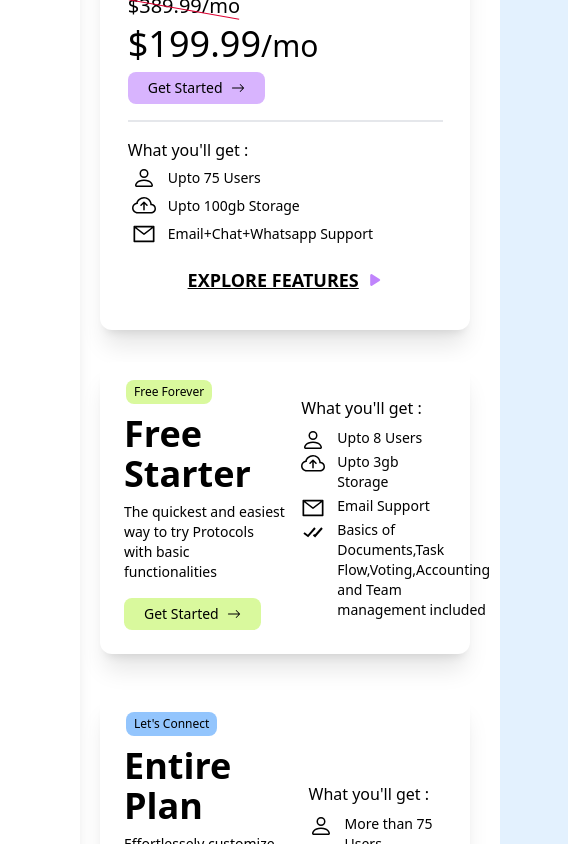
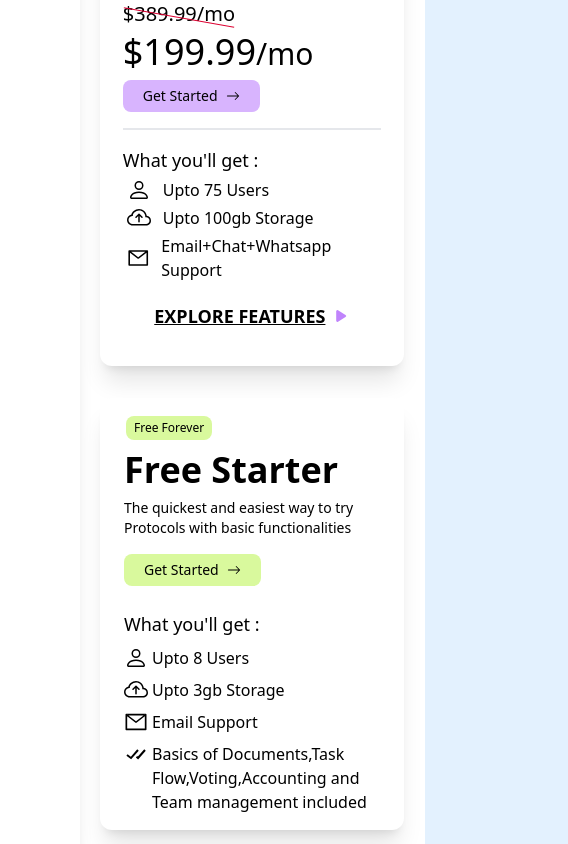
Before and after one commit to vrroshni/user-interface, a React (Vite) app: page / in a window 390 px wide. Shown: the part 1156-2000 px from the top of the page, 568 px wide, since content can reach past the window. Built offline with nearby package versions, Linux system fonts and the light colour scheme.

Commit message:
minor changes in font-size

```diff
--- a/src/components/elements/DashboardElements.jsx
+++ b/src/components/elements/DashboardElements.jsx
@@ -24,10 +24,10 @@ export const PricingCard = ({ btncolor, title, priceMonthly, priceYearly, featur
                     <button type="button" className={`${btncolor} focus:outline-none text-black  focus:ring-4  font-medium rounded-lg text-sm px-5 py-1.5 my-2 flex justify-center items-center gap-2 `}>Get Started <BsArrowRight /></button>
                     <hr className='bg-black border h-0.5 my-4' />
                     <div>
-                        <p>What you'll get :</p>
+                        <p className="text-lg">What you'll get :</p>
                         <div className='flex flex-col gap-y-1 pl-1 font-medium pt-1'>
                             {features?.map(({ feature, icon }, index) => (
-                                <p className='flex gap-3 items-center text-sm text-left  ' key={index}>
+                                <p className='flex gap-3 items-center text-base  text-left  ' key={index}>
                                     {icon}
                                     <span>{feature}</span>
                                 </p>
@@ -63,8 +63,8 @@ export default PricingCard;
 export const BundleCard = ({ title, description, price, buttonText, buttonColor, features }) => {
     return (
         <div className="bg-white shadow-xl rounded-xl flex items-start max-w-1/2 w-[90%] lg:w-1/2 justify-center py-4 px-4 mx-4 my-2">
-            <div className="flex items-center justify-start w-full px-2 gap-4">
-                <div className='flex-col w-[55%]'>
+            <div className="flex flex-col md:flex-row items-center justify-start w-full px-2 gap-4">
+                <div className='flex-col w-full md:w-[55%]'>
                     <div className="flex items-center justify-between px-0.5 py-0.5 rounded-xl text-black font-medium mb-2 md:mb-0">
                         <div className={`text-xs px-2 rounded-lg py-1 ${buttonColor}`}>{price}</div>
                     </div>
@@ -79,11 +79,11 @@ export const BundleCard = ({ title, description, price, buttonText, buttonColor,
                         {buttonText} <BsArrowRight />
                     </button>
                 </div>
-                <div className='flex-col w-[45%]'>
-                    <p>What you'll get :</p>
-                    <div className=' flex flex-col gap-y-1 font-medium mt-2'>
+                <div className='flex-col w-full md:w-[45%]'>
+                    <p className="text-lg">What you'll get :</p>
+                    <div className=' flex flex-col gap-y-2  md:gap-y-1 font-medium mt-2 text-base'>
                         {features.map(({feature,icon}, index) => (
-                            <div className=' flex gap-5 text-sm text-left' key={index}>
+                            <div className=' flex gap-x-3  md:gap-5 text-base md:text-sm text-left ' key={index}>
                                <div className='w-4 h-4'> {icon}</div>
                                <div>{feature}</div>
                             </div>
```
